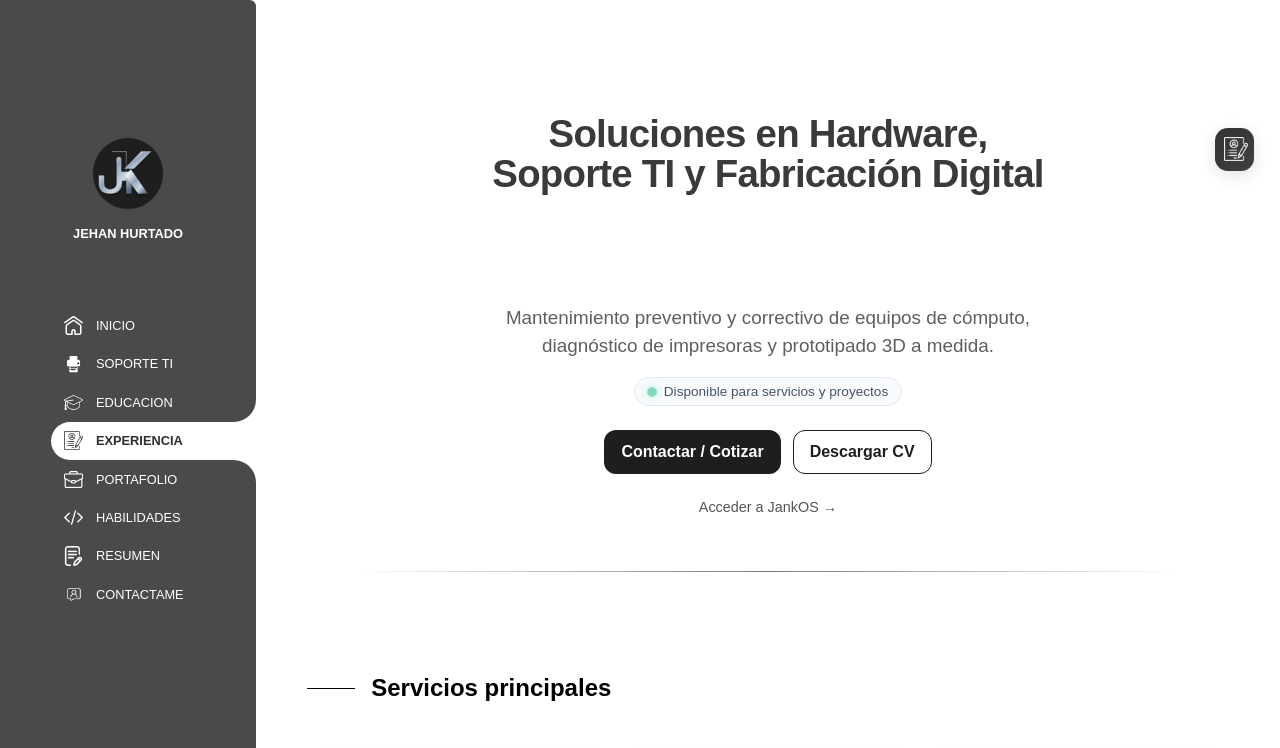
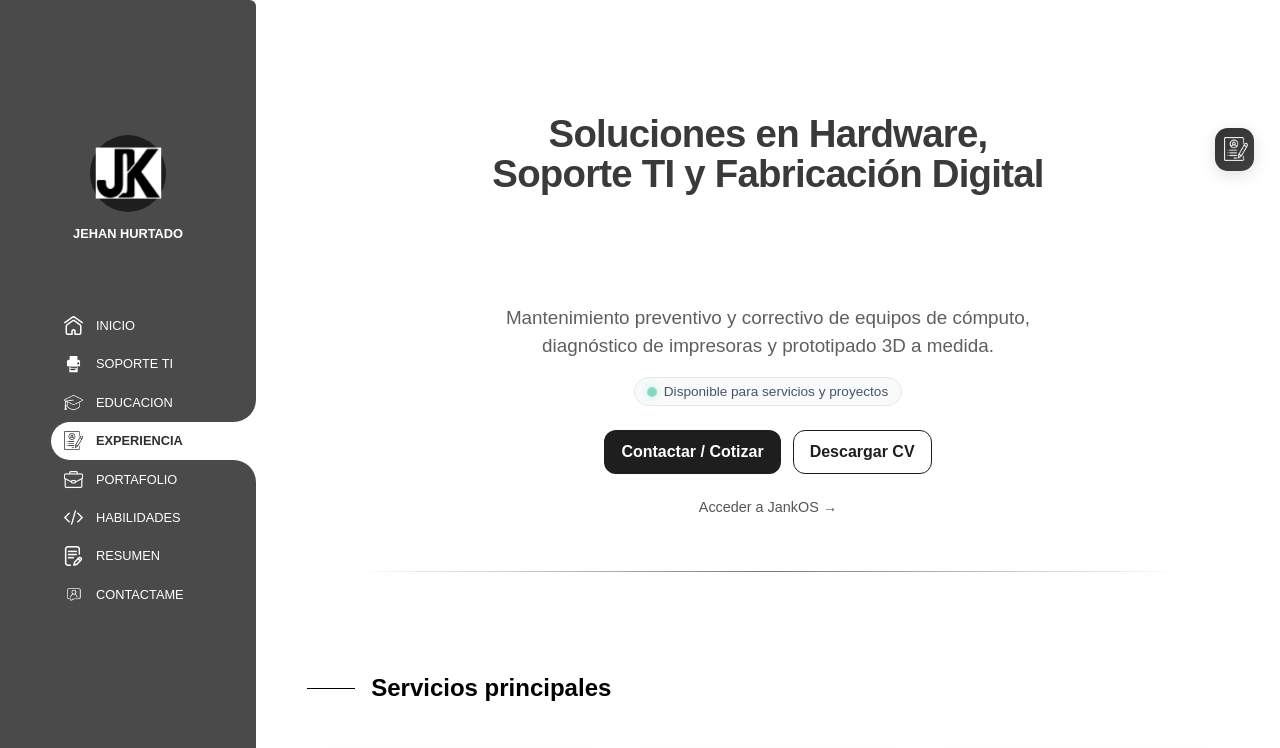
Before and after one commit to Jank1510/jankCVonline, an Angular app: page / in a window 1280 px wide. Shown: the top 748 px of the page. Built offline with nearby package versions, Linux system fonts and the light colour scheme.

Commit message:
feat: actualizar logo PNG oficial, favicon original y aplicar acento violeta

```diff
--- a/src/app/aside-menu/aside-menu.component.css
+++ b/src/app/aside-menu/aside-menu.component.css
@@ -26,8 +26,18 @@
     font-weight: bold;
 }
 
-.perfil img {
+.logo-container {
+    display: flex;
+    justify-content: center;
+    align-items: center;
+    background-color: #1e1e1e;
+}
+
+.logo-container img {
+    width: 100%;
+    height: 100%;
     object-fit: contain;
+    transform: scale(0.85);
 }
 
 .navegacion {
@@ -303,7 +313,7 @@ hr {
         border-radius: 0;
     }
 
-    .perfil img {
+    .logo-container {
         width: 6rem;
         border-radius: 50%;
         height: 6rem;
@@ -401,7 +411,7 @@ hr {
         border-radius: 0;
     }
 
-    .perfil img {
+    .logo-container {
         width: 6vw;
         border-radius: 50%;
         height: 6vw;
--- a/src/app/aside-menu/aside-menu.component.html
+++ b/src/app/aside-menu/aside-menu.component.html
@@ -2,7 +2,9 @@
 <aside class="aside_desktop" *ngIf="width >= 1024" [ngStyle]="{ 'background-color': colorGlobal }"
   (window:scroll)="scroll()">
   <div class="perfil">
-    <img src="./assets/img/logo-jankos.svg" alt="perfil" />
+    <div class="logo-container">
+      <img src="assets/img/logo-jankos.png?v=2026" alt="perfil" />
+    </div>
     <p>JEHAN HURTADO</p>
   </div>
   <nav class="navegacion">
@@ -115,10 +117,12 @@
 <div class="opacity_fondo" *ngIf="( width < 1024) && menuVisible">
   <aside class="aside_Ipad" [ngStyle]="{ 'background-color': colorGlobal,'animation-name':directionNameAnimation }">
     <img class="closedMenu" (click)="closedMenu()" src="./assets/icons/icons-aside/icon-close.png" alt="Closed" />
-    <div class="perfil">
-      <img src="./assets/img/logo-jankos.svg" alt="perfil" />
-      <p>JEHAN HURTADO</p>
+  <div class="perfil">
+    <div class="logo-container">
+      <img src="assets/img/logo-jankos.png?v=2026" alt="perfil" />
     </div>
+    <p>JEHAN HURTADO</p>
+  </div>
     <nav class="navegacion">
       <ul>
         <li>
--- a/src/index.html
+++ b/src/index.html
@@ -12,7 +12,7 @@
     <meta name="robots" content="index, follow">
     <meta name="theme-color" content="#2d2d2d">
     <link rel="canonical" href="https://nas-jankos.com/">
-    <link rel="icon" type="image/svg+xml" href="assets/img/favicon.svg">
+    <link rel="icon" type="image/x-icon" href="favicon.ico?v=2026">
     <link rel="manifest" href="site.webmanifest">
     <meta property="og:type" content="website">
     <meta property="og:locale" content="es_CO">
```
Also changed, not shown: src/assets/img/logo-jankos.svg (deleted).
